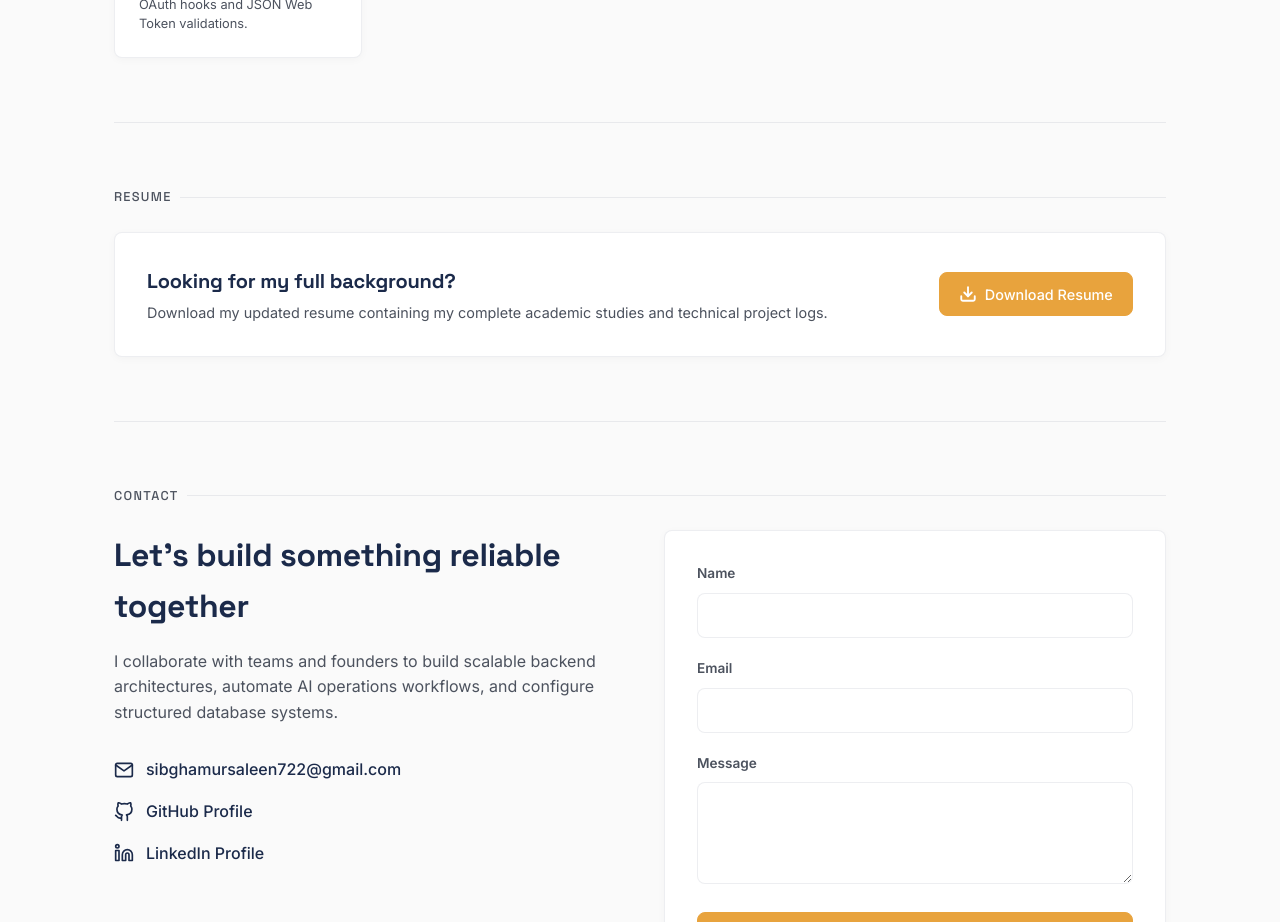
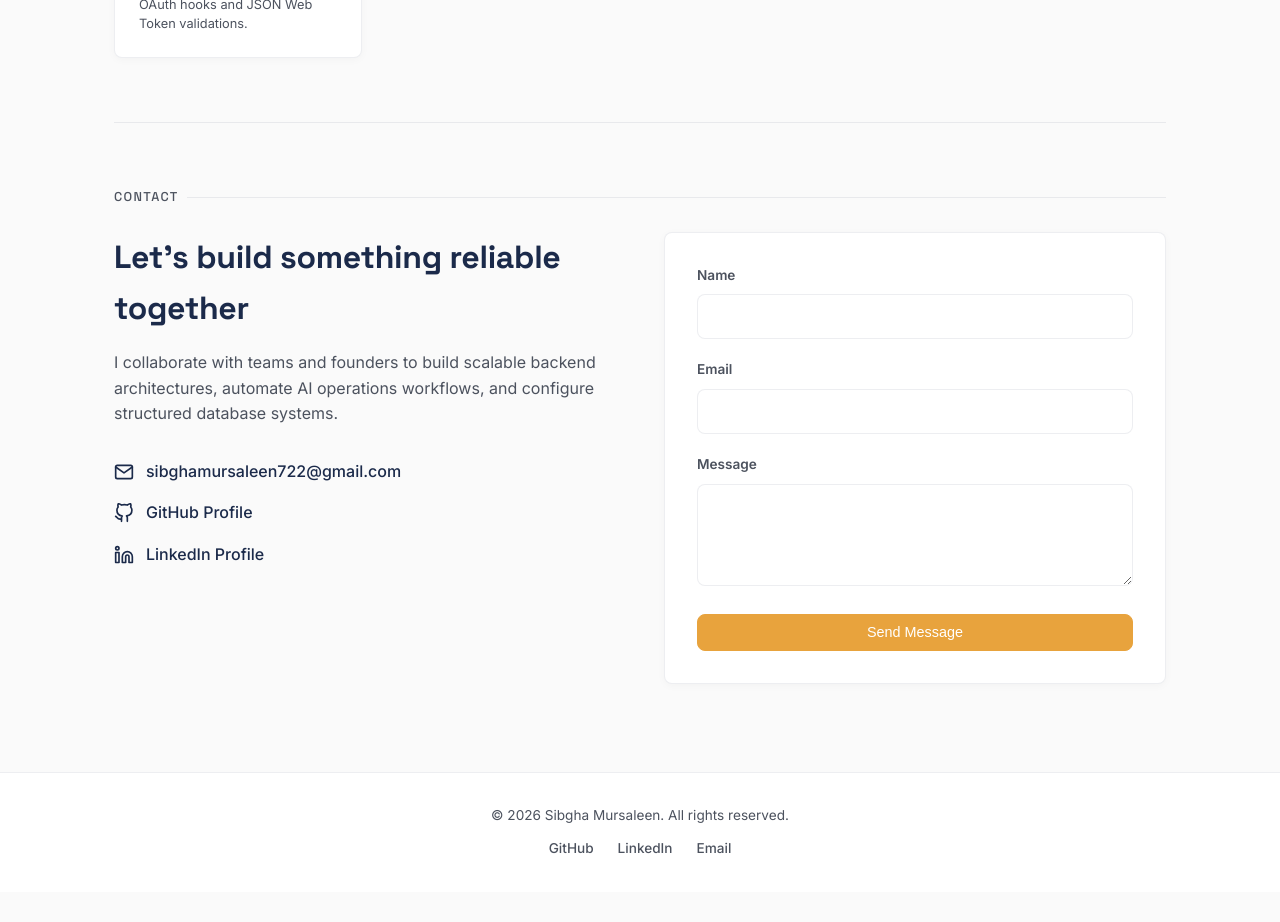
Before and after one commit to SibghaMursaleen/MyPortfolio, a React (Vite) app: page / in a window 1280 px wide. Shown: the part 2380-3302 px from the top of the page. After the commit the page ends 3272 px from the top, so only its background shows below. Built offline with nearby package versions, Linux system fonts and the light colour scheme.

Commit message:
feat: remove resume section block

```diff
--- a/src/App.jsx
+++ b/src/App.jsx
@@ -364,29 +364,6 @@ function App() {
               </div>
             </section>
 
-            {/* Resume Section */}
-            <section className="proof-section" style={{ borderTop: '1px solid var(--border)', paddingTop: '4rem', marginTop: '4rem' }}>
-              <div className="section-label">Resume</div>
-              <div style={{ backgroundColor: 'var(--white)', border: '1px solid var(--border)', borderRadius: 'var(--radius)', padding: '2rem', display: 'flex', justifyContent: 'space-between', alignItems: 'center', flexWrap: 'wrap', gap: '1.5rem', boxShadow: 'var(--shadow-sm)' }}>
-                <div>
-                  <h3 style={{ fontSize: '1.25rem', marginBottom: '0.25rem' }}>Looking for my full background?</h3>
-                  <p style={{ color: 'var(--charcoal-light)', fontSize: '0.9rem' }}>Download my updated resume containing my complete academic studies and technical project logs.</p>
-                </div>
-                <a
-                  href="/Sibgha_Mursaleen_Resume.pdf"
-                  download="Sibgha_Mursaleen_Resume.pdf"
-                  className="cta-button accent"
-                  style={{ textDecoration: 'none', display: 'inline-flex', gap: '0.5rem', alignItems: 'center' }}
-                >
-                  <svg width="18" height="18" viewBox="0 0 24 24" fill="none" stroke="currentColor" strokeWidth="2.5" strokeLinecap="round" strokeLinejoin="round">
-                    <path d="M21 15v4a2 2 0 0 1-2 2H5a2 2 0 0 1-2-2v-4"></path>
-                    <polyline points="7 10 12 15 17 10"></polyline>
-                    <line x1="12" y1="15" x2="12" y2="3"></line>
-                  </svg>
-                  Download Resume
-                </a>
-              </div>
-            </section>
 
             {/* Contact Section */}
             <section id="contact" className="contact-section" style={{ borderTop: '1px solid var(--border)', paddingTop: '4rem', marginTop: '4rem' }}>
```
